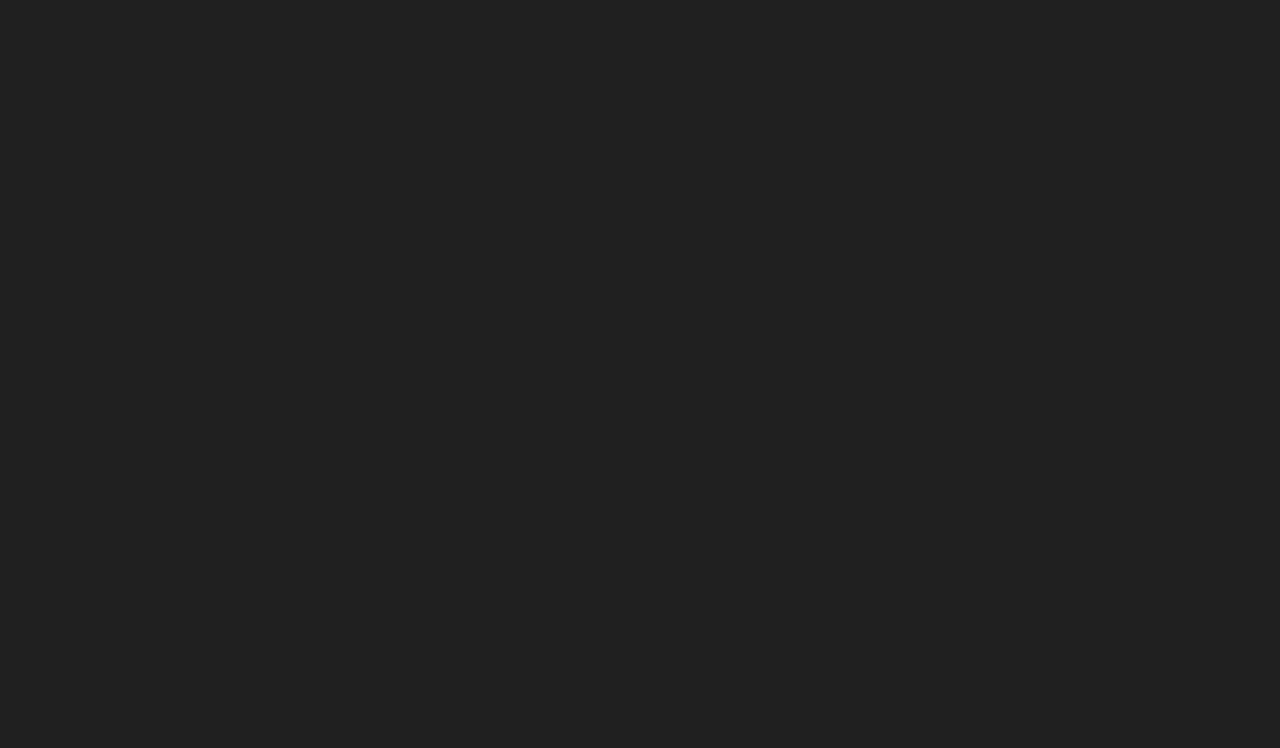
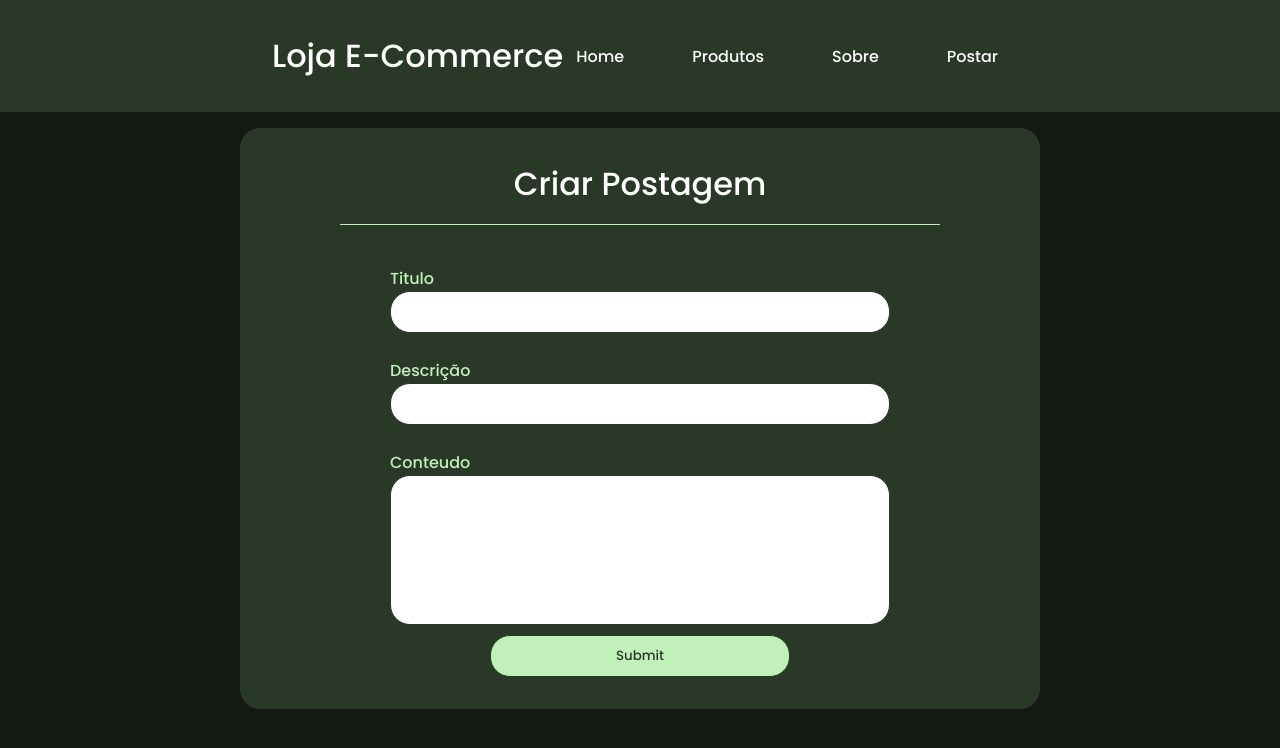
Before and after one commit to arthuracmm/projeto-crud, a React (Create React App) app: page /postprodutos in a window 1280 px wide. Before the commit this address had no page. Shown: the top 748 px of the page. Built offline with nearby package versions, Linux system fonts and the light colour scheme.

Commit message:
Realizando Posts com formularios

```diff
--- a/package.json
+++ b/package.json
@@ -3,6 +3,7 @@
   "version": "0.1.0",
   "private": true,
   "dependencies": {
+    "@hookform/resolvers": "^3.9.0",
     "@testing-library/jest-dom": "^5.17.0",
     "@testing-library/react": "^13.4.0",
     "@testing-library/user-event": "^13.5.0",
@@ -11,7 +12,8 @@
     "react-hook-form": "^7.53.0",
     "react-router-dom": "^6.26.1",
     "react-scripts": "5.0.1",
-    "web-vitals": "^2.1.4"
+    "web-vitals": "^2.1.4",
+    "yup": "^1.4.0"
   },
   "scripts": {
     "start": "react-scripts start",
--- a/src/App.js
+++ b/src/App.js
@@ -4,6 +4,7 @@ import Home from './pages/Home/home'
 import Produtos from './pages/Produtos/produtos'
 import Sobre from './pages/Sobre/sobre'
 import Edit from './pages/Edit/edit'
+import PostProdutos from  './pages/PostProducts/postprodutos'
 
 function App() {
   return (
@@ -13,6 +14,7 @@ function App() {
         <Route exact path="/produtos" element={<Produtos />}/>
         <Route exact path="/sobre" element={<Sobre />}/>
         <Route exact path="/edit" element={<Edit />}/>
+        <Route exact path="/postprodutos" element={<PostProdutos />}/>
       </Routes>
     </Router>
   );
--- a/src/components/HeaderMain/headerMain.css
+++ b/src/components/HeaderMain/headerMain.css
@@ -1,12 +1,12 @@
 *{
     text-decoration: none;
-    color: #393939;
+    color: #ffffff;
 }
 
 header{
     display: flex;
     justify-content: center;
-    background-color: #f0ffff;
+    background-color: #293827;
 }
 
 .container {
@@ -14,7 +14,7 @@ header{
     width: 100vh;
     justify-content: space-between;
     align-items: center;
-    background-color: #f0ffff;
+    background-color: #293827;
     padding: 2rem;
     box-sizing: border-box;
 }
--- a/src/components/HeaderMain/headerMain.js
+++ b/src/components/HeaderMain/headerMain.js
@@ -26,6 +26,10 @@ function HeaderMain(){
                         <p>Sobre</p>
                     </Link>
 
+                    <Link to = '/postprodutos' className="link">
+                        <p>Postar</p>
+                    </Link>
+
                 </div>
             </div>
         </header>
--- a/src/pages/Home/home.css
+++ b/src/pages/Home/home.css
@@ -9,22 +9,22 @@
     justify-content: center;
     flex-direction: column;
     padding: 2rem;
-    gap: 5px;
+    gap: 10px;
     border-radius: 15px;
     align-items: center;
-    background-color: rgb(206, 206, 206);
+    background-color: #293827;
     max-width: 500px;
 }
 
 .homeHeader {
-    background-color: rgb(206, 206, 206);
+    background-color: #293827;
 }
 
 .line{
     display: flex;
     width: 90%;
     height: 1px;
-    background-color: #393939;
+    background-color: #c1f0ba;
 }
 
 .btns{
@@ -34,5 +34,14 @@
 }
 
 .btn{
-    padding: 5px;
+    padding: 10px;
+    background-color: #293827;
+    border: 1px solid #c1f0ba;
+    border-radius: 10px;
+    transition: 0.3s ease-in-out;
 }
+
+.btn:hover{
+    background-color: #3b5038;
+    cursor: pointer;
+}
--- /dev/null
+++ b/src/pages/PostProducts/postprodutos.css
@@ -0,0 +1,87 @@
+main {
+    width: 100%;
+    display: flex;
+    justify-content: center;
+}
+
+.card-post{
+    width: 100vh;
+    display: flex;
+    background-color: #293827;
+    margin-top: 1rem;
+    flex-direction: column;
+    align-items: center;
+    justify-content: center;
+    gap: 1rem;
+    padding: 2rem;
+    border-radius: 20px;
+}
+
+.fields{
+    display: flex;
+    flex-direction: column;
+
+}
+
+.fields > input{
+    width: 500px;
+    border-radius: 20px;
+    border: 1px solid #293827;
+    color: #000;
+    padding: 10px;
+}
+
+.fields > input:focus{
+    outline: none;
+}
+
+.fields > label {
+    color: #c1f0ba;
+    margin-top: 25px;
+}
+
+.fields > textarea{
+    height: 150px;
+    width: 500px;
+    padding: 10px;
+    border-radius: 20px;
+    border: 1px solid #293827;
+    color: #000;
+    resize: none;
+}
+
+.fields > textarea:focus{
+    outline: none;
+}
+
+.line-post{
+    display: flex;
+    width: 600px;
+    height: 1px;
+    background-color: #c1f0ba;
+}
+
+.btn-post {
+    display: flex;
+    justify-content: center;
+}
+
+.btn-post > input{
+    width: 300px;
+    background-color: #c1f0ba;
+    border: 1px solid #293827;
+    color: #293827;
+    padding: 10px;
+    border-radius: 20px;
+    margin-top: 10px;
+    transition: 0.2s ease-in-out;
+}
+
+.btn-post > input:hover{
+    background-color: #8db487;
+    cursor: pointer;
+}
+
+.error-message {
+    color: rgb(240, 47, 47);
+}
--- /dev/null
+++ b/src/pages/PostProducts/postprodutos.js
@@ -0,0 +1,65 @@
+import React from "react";
+import HeaderMain from '../../components/HeaderMain/headerMain'
+import { useForm } from "react-hook-form"
+import { yupResolver } from "@hookform/resolvers/yup";
+import * as yup from 'yup'
+import './postprodutos.css'
+
+const validationPost = yup.object().shape({
+    title: yup.string().required('O campo e obrigatorio').max(90, 'O campo precisa ter menos que 90 caracteres'),
+    description: yup.string().required('O campo e obrigatorio').max(200, 'O campo precisa ter menos que 200 caracteres'),
+    content: yup.string().required('O campo e obrigatorio').max(500, 'O campo precisa ter menos que 500 caracteres')
+})
+
+function Produtos(){
+
+    const {register, handleSubmit, formState: {errors}} = useForm({
+        resolver: yupResolver(validationPost)
+    })
+    const addProduto = data => console.log(data)
+
+    return(
+        <div>
+            <HeaderMain />
+
+            <main>
+                <div className="card-post">
+                    <h1>Criar Postagem</h1>
+
+                    <div className="line-post"></div>
+
+                    <div className="card-body-post">
+
+                        <form className="form" onSubmit={handleSubmit(addProduto)}>
+
+                            <div className="fields">
+                                <label>Titulo</label>
+                                <input type="text" name="title" {...register('title')}/>
+                                <p className="error-message">{errors.title?.message}</p>
+                            </div>
+
+                            <div className="fields">
+                                <label>Descrição</label>
+                                <input type="text" name="description" {...register('description')}/>
+                                <p className="error-message">{errors.description?.message}</p>
+                            </div>
+
+                            <div className="fields">
+                                <label>Conteudo</label>
+                                <textarea type="text" name="content" {...register('content')}/>
+                                <p className="error-message">{errors.content?.message}</p>
+                            </div>
+
+                            <div className="btn-post">
+                                <input type="submit"/>
+                            </div>
+                        </form>
+                    </div>
+                </div>
+            </main>
+        </div>
+
+    )
+}
+
+export default Produtos;
--- a/src/pages/Produtos/produtos.js
+++ b/src/pages/Produtos/produtos.js
@@ -1,10 +1,16 @@
 import React from "react";
 import HeaderMain from '../../components/HeaderMain/headerMain'
+import { useForm } from "react-hook-form"
+
 function Produtos(){
+
+    const {register, handleSubmit, formState: {erros}} = useForm()
 
     return(
         <div>
             <HeaderMain />
+
+            <h1>Produtos aqui</h1>
         </div>
 
     )
--- a/src/styles/global.css
+++ b/src/styles/global.css
@@ -15,5 +15,5 @@
 
 body{
     width: 100%;
-    background-color: #202020;
+    background-color: #141a13;
 }
```
Also changed, not shown: src/components/Header/header.js (deleted), src/pages/Produtos/produtos.css (added), 1 other file (tests, documents, lock files or other folders).
